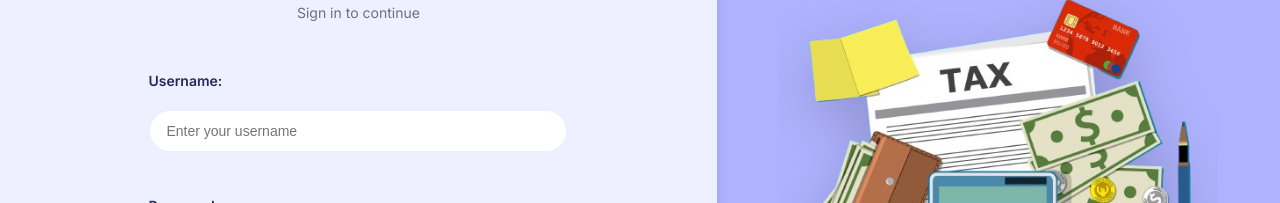
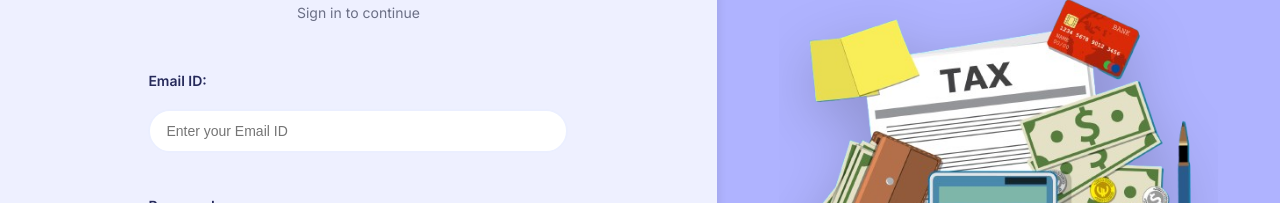
Before and after one commit to 08Ayushi/Taxpal, an Angular app in the folder client/: page /login in a window 1280 px wide. Shown: the part 203-406 px from the top of the page. Built offline with nearby package versions, Linux system fonts and the light colour scheme; no server answers.

Commit message:
Update login.component.html

```diff
--- a/client/src/app/features/auth/components/login/login.component.html
+++ b/client/src/app/features/auth/components/login/login.component.html
@@ -9,7 +9,7 @@
     <form [formGroup]="loginForm" (ngSubmit)="onSubmit()" class="auth-form">
       <!-- Username -->
       <div class="form-group">
-        <label for="email" class="form-label">Username:</label>
+        <label for="email" class="form-label">Email ID:</label>
         <div class="input-wrap">
           <input
             type="email"
@@ -17,7 +17,7 @@
             formControlName="email"
             class="form-input"
             [class.error]="isFieldInvalid('email')"
-            placeholder="Enter your username"
+            placeholder="Enter your Email ID"
           />
         </div>
         <div *ngIf="getFieldError('email')" class="error-message">
```
